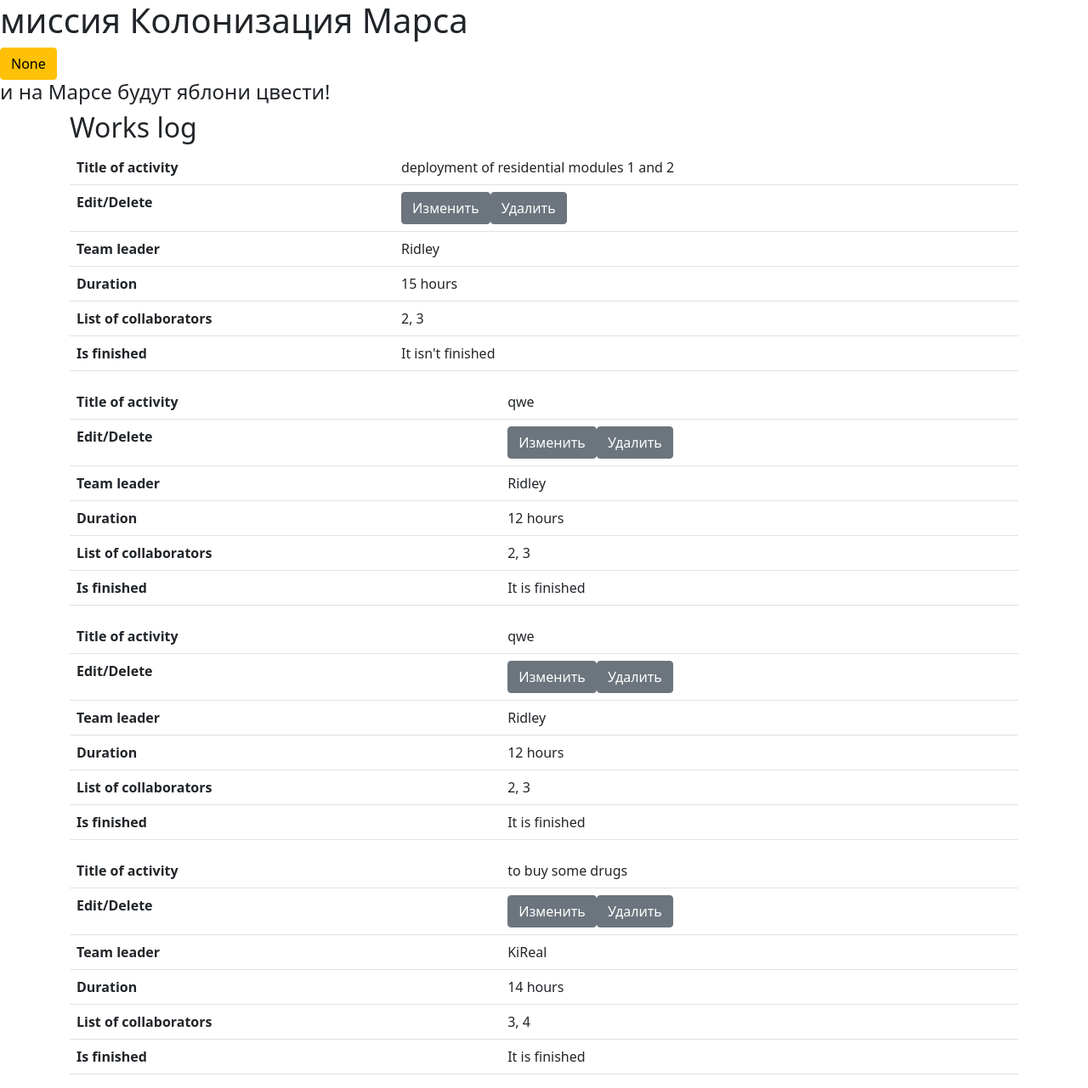
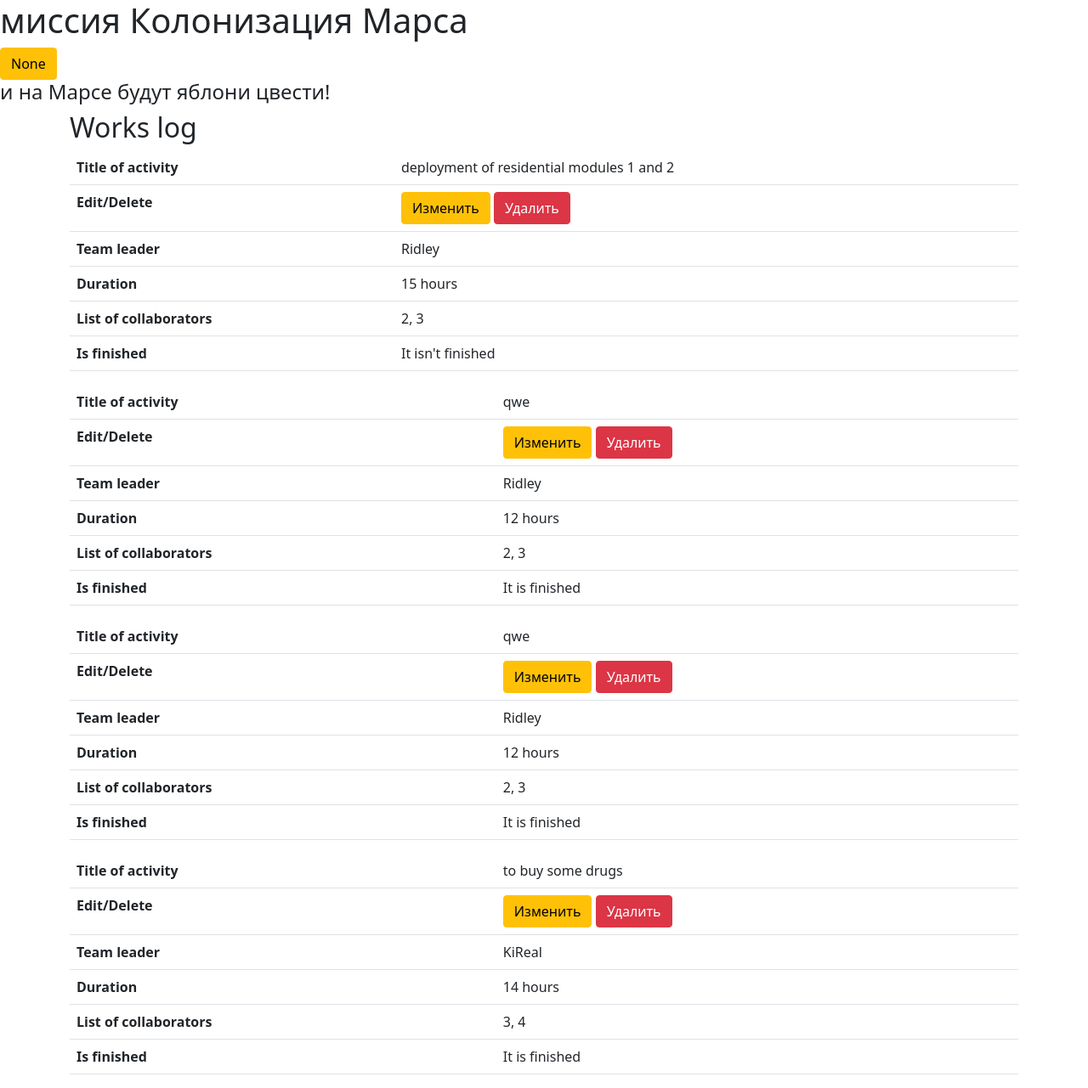
Before and after one commit to MrToxic-png/Flask, a Flask app: page / in a window 1280 px wide. Shown: the whole page at 85% size. Run offline with Flask 3, Linux system fonts and the light colour scheme; a user stored in the database is signed in; data comes from the database, SQL or seed files in the repository; both versions use the stored data as it was after the commit.

Commit message:
task9fix

```diff
--- a/templates/home.html
+++ b/templates/home.html
@@ -11,8 +11,8 @@
             {% if user.id == 1 or user.id == i.team_leader %}
                 <tr>
                     <th>Edit/Delete</th>
-                    <td><a href='{{ url_for('editjob', job_id=i.id) }}' class="btn btn-secondary">Изменить</a><a
-                            href='{{ url_for('deletejob', job_id=i.id) }}' class="btn btn-secondary">Удалить</a></td>
+                    <td><a href='{{ url_for('editjob', job_id=i.id) }}' class="btn btn-warning">Изменить</a>   <a
+                            href='{{ url_for('deletejob', job_id=i.id) }}' class="btn btn-danger">Удалить</a></td>
                 </tr>
             {% endif %}
             <tr>
```
Also changed, not shown: db/mars_explorer.db.
